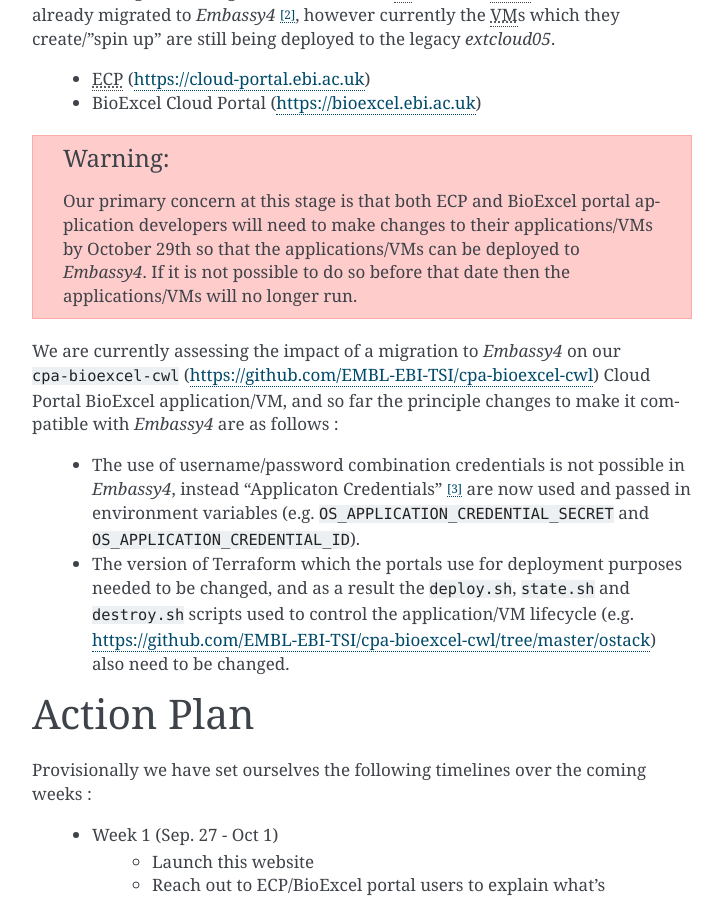
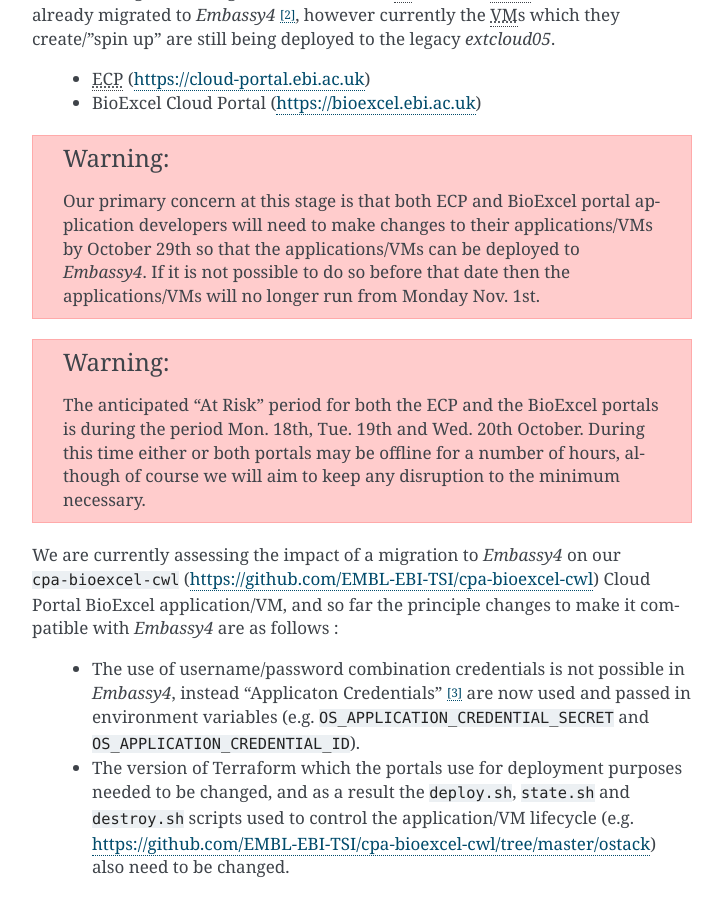
Before and after one commit to gef-ebi/to-embassy4, a Sphinx documentation site: the page built from docs/index.rst, in a window 1280 px wide and 900 px high, scrolled down 700 px. Shown: the whole window, without its empty margins (388-1111 px from the left). Built offline with Sphinx 7.4.7, drawn with Linux system fonts in a browser that asks for light colours.

Commit message:
First draft - tweak 3

```diff
--- a/docs/index.rst
+++ b/docs/index.rst
@@ -39,7 +39,12 @@
 .. warning:: Our primary concern at this stage is that both ECP and BioExcel portal application
    developers will need to make changes to their applications/VMs by October 29th so that the
    applications/VMs can be deployed to `Embassy4`. If it is not possible to do so before that
-   date then the applications/VMs will no longer run.
+   date then the applications/VMs will no longer run from Monday Nov. 1st.
+
+.. warning:: The anticipated "At Risk" period for both the ECP and the BioExcel portals is
+   during the period Mon. 18th, Tue. 19th and Wed. 20th October. During this time either or
+   both portals may be offline for a number of hours, although of course we will aim to keep
+   any disruption to the minimum necessary.
 
 We are currently assessing the impact of a migration to `Embassy4` on our ``cpa-bioexcel-cwl``
 (https://github.com/EMBL-EBI-TSI/cpa-bioexcel-cwl) Cloud Portal BioExcel application/VM, and so
```
